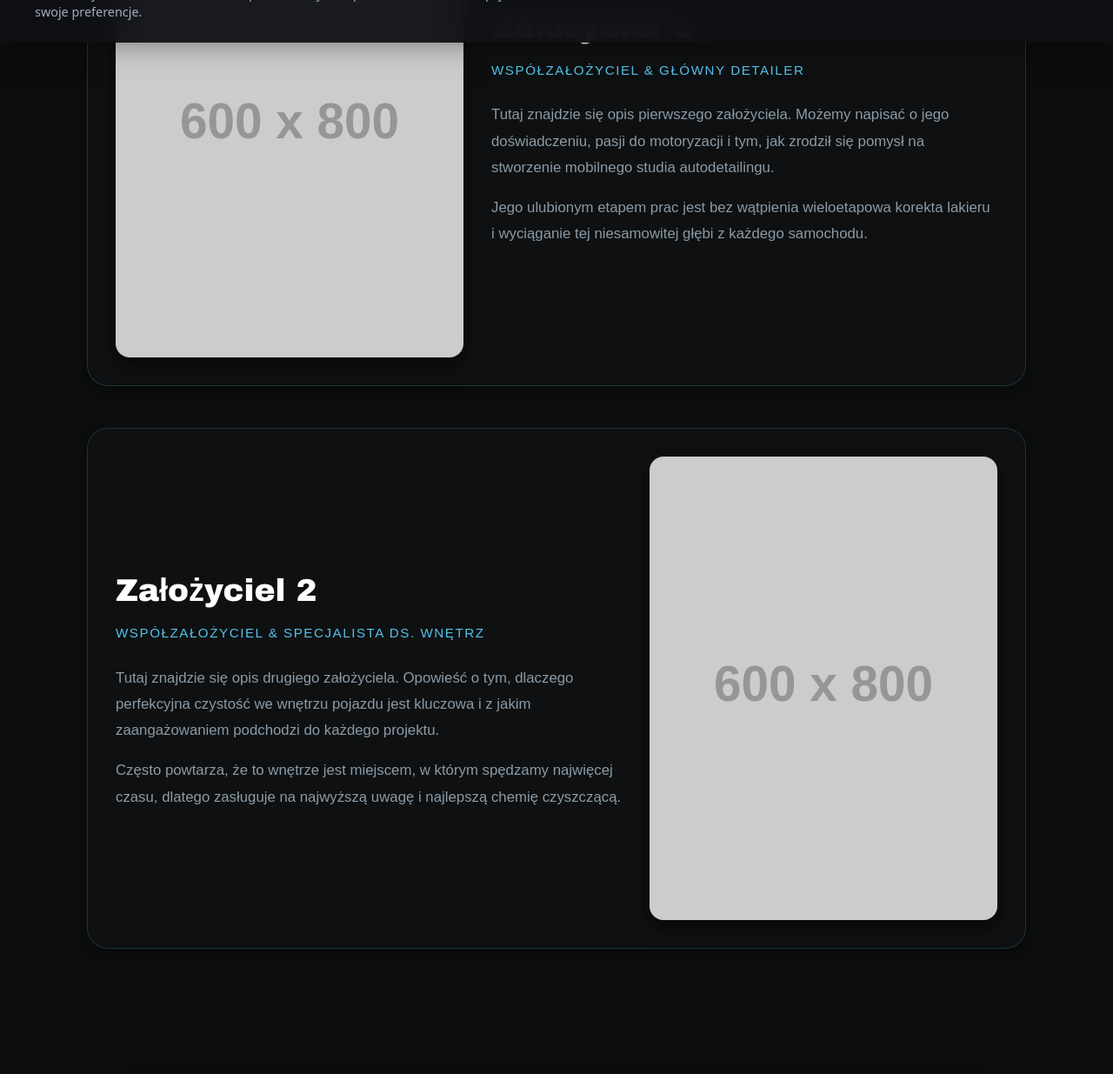
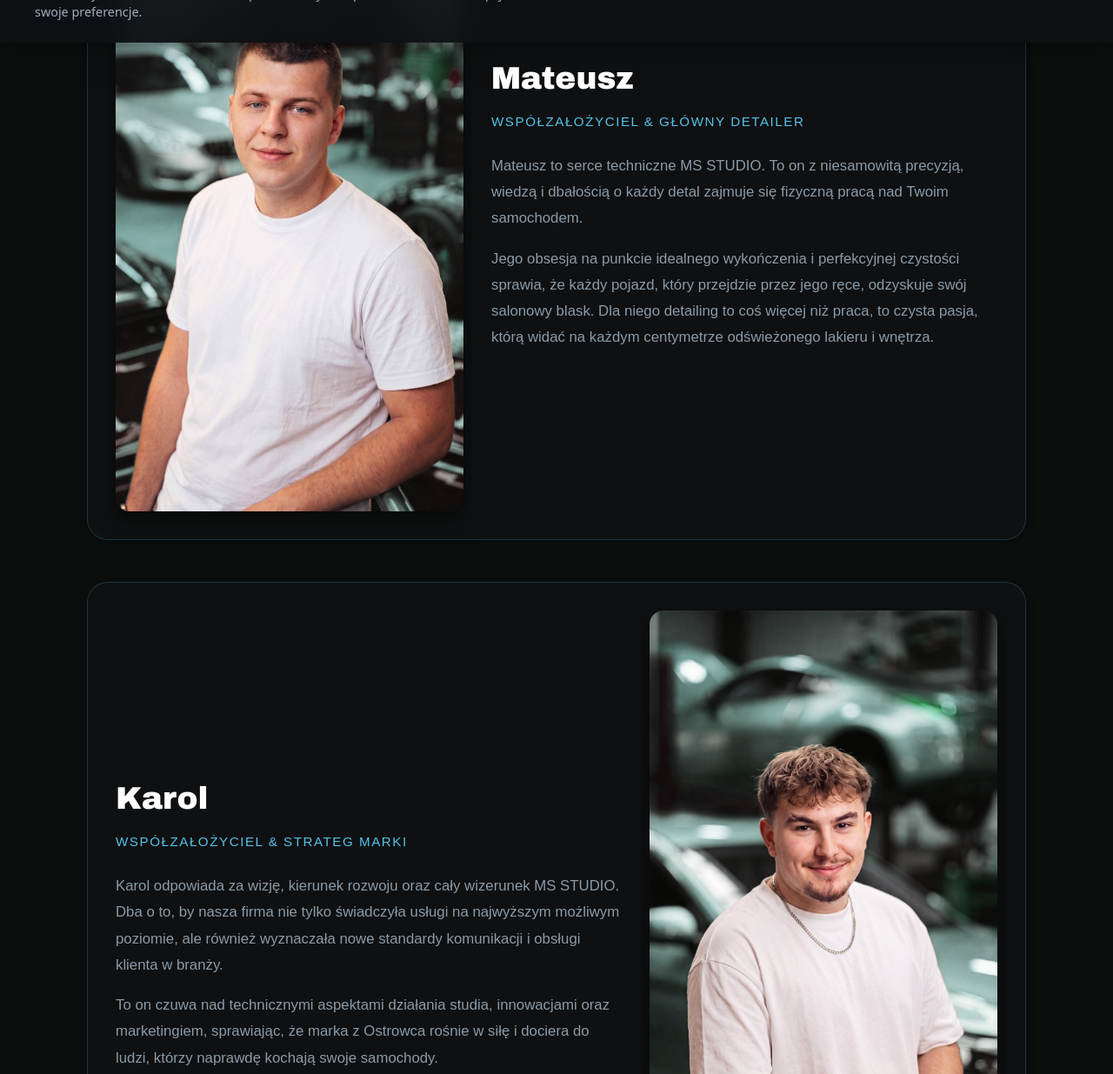
Before and after one commit to carolpky7/ms-studio-website, a website: page public/o-nas.html in a window 1280 px wide. Shown: the part 751-1986 px from the top of the page at 87% size. Drawn offline with Linux system fonts and the light colour scheme; placeholder pictures from the web are drawn by us; a web font is replaced by a local one.

Commit message:
Aktualizacja tekstów o nas (korekty copy, usunięcie Kielc i znaków)

```diff
--- a/public/o-nas.html
+++ b/public/o-nas.html
@@ -80,14 +80,14 @@
       <!-- Założyciel 1 -->
       <div class="founder-card animate-on-scroll">
         <div class="founder-photo">
-          <img src="https://placehold.co/600x800/161819/54c3ea?text=Zdjecie+1" alt="Założyciel 1" loading="lazy" />
+          <img src="/assets/images/founders/mateusz.jpg" alt="Mateusz" loading="lazy" />
         </div>
         <div class="founder-info">
-          <h3 class="founder-name">Założyciel 1</h3>
+          <h3 class="founder-name">Mateusz</h3>
           <p class="founder-role">Współzałożyciel & Główny Detailer</p>
           <div class="founder-bio">
-            <p>Tutaj znajdzie się opis pierwszego założyciela. Możemy napisać o jego doświadczeniu, pasji do motoryzacji i tym, jak zrodził się pomysł na stworzenie mobilnego studia autodetailingu.</p>
-            <p>Jego ulubionym etapem prac jest bez wątpienia wieloetapowa korekta lakieru i wyciąganie tej niesamowitej głębi z każdego samochodu.</p>
+            <p>Mateusz to serce techniczne MS STUDIO. To on z niesamowitą precyzją, wiedzą i dbałością o każdy detal zajmuje się fizyczną pracą nad Twoim samochodem.</p>
+            <p>Jego obsesja na punkcie idealnego wykończenia i perfekcyjnej czystości sprawia, że każdy pojazd, który przejdzie przez jego ręce, odzyskuje swój salonowy blask. Dla niego detailing to coś więcej niż praca, to czysta pasja, którą widać na każdym centymetrze odświeżonego lakieru i wnętrza.</p>
           </div>
         </div>
       </div>
@@ -95,14 +95,14 @@
       <!-- Założyciel 2 -->
       <div class="founder-card reverse animate-on-scroll delay-1">
         <div class="founder-photo">
-          <img src="https://placehold.co/600x800/161819/54c3ea?text=Zdjecie+2" alt="Założyciel 2" loading="lazy" />
+          <img src="/assets/images/founders/karol.jpg" alt="Karol" loading="lazy" />
         </div>
         <div class="founder-info">
-          <h3 class="founder-name">Założyciel 2</h3>
-          <p class="founder-role">Współzałożyciel & Specjalista ds. Wnętrz</p>
+          <h3 class="founder-name">Karol</h3>
+          <p class="founder-role">Współzałożyciel & Strateg Marki</p>
           <div class="founder-bio">
-            <p>Tutaj znajdzie się opis drugiego założyciela. Opowieść o tym, dlaczego perfekcyjna czystość we wnętrzu pojazdu jest kluczowa i z jakim zaangażowaniem podchodzi do każdego projektu.</p>
-            <p>Często powtarza, że to wnętrze jest miejscem, w którym spędzamy najwięcej czasu, dlatego zasługuje na najwyższą uwagę i najlepszą chemię czyszczącą.</p>
+            <p>Karol odpowiada za wizję, kierunek rozwoju oraz cały wizerunek MS STUDIO. Dba o to, by nasza firma nie tylko świadczyła usługi na najwyższym możliwym poziomie, ale również wyznaczała nowe standardy komunikacji i obsługi klienta w branży.</p>
+            <p>To on czuwa nad technicznymi aspektami działania studia, innowacjami oraz marketingiem, sprawiając, że marka z Ostrowca rośnie w siłę i dociera do ludzi, którzy naprawdę kochają swoje samochody.</p>
           </div>
         </div>
       </div>
@@ -120,12 +120,12 @@
       </svg>
       <h2 class="heading-xl" style="margin-bottom: 24px; font-size: clamp(2rem, 5vw, 3rem);">Nasza misja</h2>
       <blockquote style="font-size: 1.25rem; font-style: italic; color: var(--text-dim); max-width: 800px; margin: 0 auto; line-height: 1.8;">
-        "Dostarczać usługi autodetailingu najwyższej klasy bezpośrednio pod drzwi naszych klientów. Oszczędzamy Twój czas, gwarantując efekty, które wywołują uśmiech na twarzy po każdym zleceniu."
+        "Nasza misja opiera się na trzech filarach: Pasja, Efekt i Atmosfera. Powstaliśmy jako w 100% mobilne studio autodetailingu w Ostrowcu Świętokrzyskim z jednym celem: dostarczać bezkompromisową jakość bezpośrednio pod Twoje drzwi, szanując Twój czas. Używając starannie wyselekcjonowanej chemii od liderów takich jak RR Customs udowadniamy, że profesjonalne detale można osiągnąć na Twoim własnym podjeździe."
       </blockquote>
       <div class="mission-direction" style="margin-top: 48px; padding-top: 48px; border-top: 1px solid var(--accent-border);">
         <h3 style="font-family: var(--font-heading); letter-spacing: 0.05em; margin-bottom: 16px;">Kierunek MS STUDIO</h3>
-        <p class="body-lg" style="max-width: 600px; margin: 0 auto;">
-          Nieustannie się rozwijamy, testujemy nowe kosmetyki od liderów takich jak RR Customs i inwestujemy w sprzęt, aby nasze studio mobilne nie ustępowało jakością najlepszym punktom stacjonarnym w Polsce.
+        <p class="body-lg" style="max-width: 800px; margin: 0 auto;">
+          Ale nasze ambicje sięgają dalej. Nieustannie się rozwijamy. Naszą wizją na najbliższe lata jest budowa w pełni wyposażonego, stacjonarnego studia detailingowego. To pozwoli nam na rozszerzenie oferty o zaawansowane korekty lakieru, aplikację twardych powłok ceramicznych czy ochronę foliami PPF. Jesteśmy zawsze o krok do przodu, ale wciąż z tą samą, niezmienną pasją do motoryzacji.
         </p>
       </div>
     </div>
```
Also changed, not shown: public/assets/images/founders/karol.jpg (added), public/assets/images/founders/mateusz.jpg (added).
